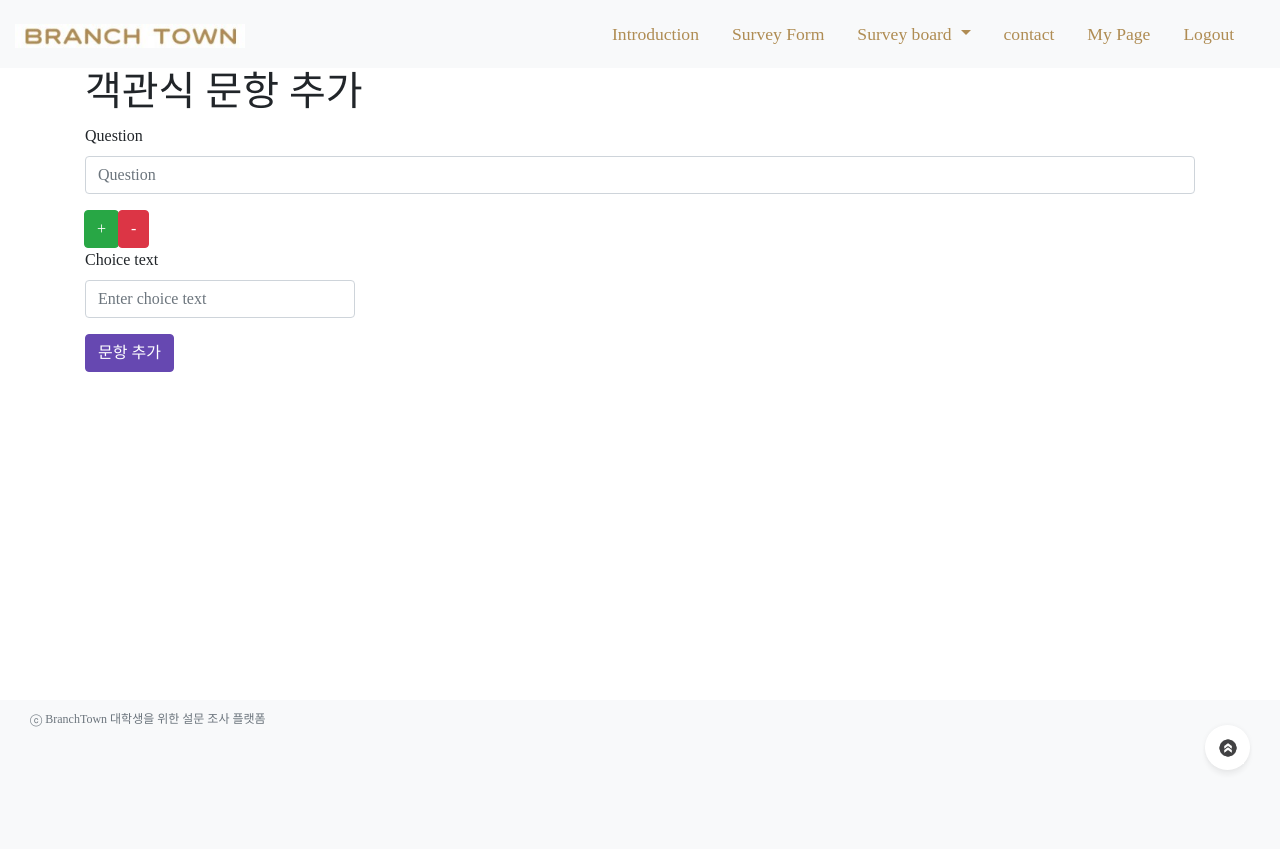
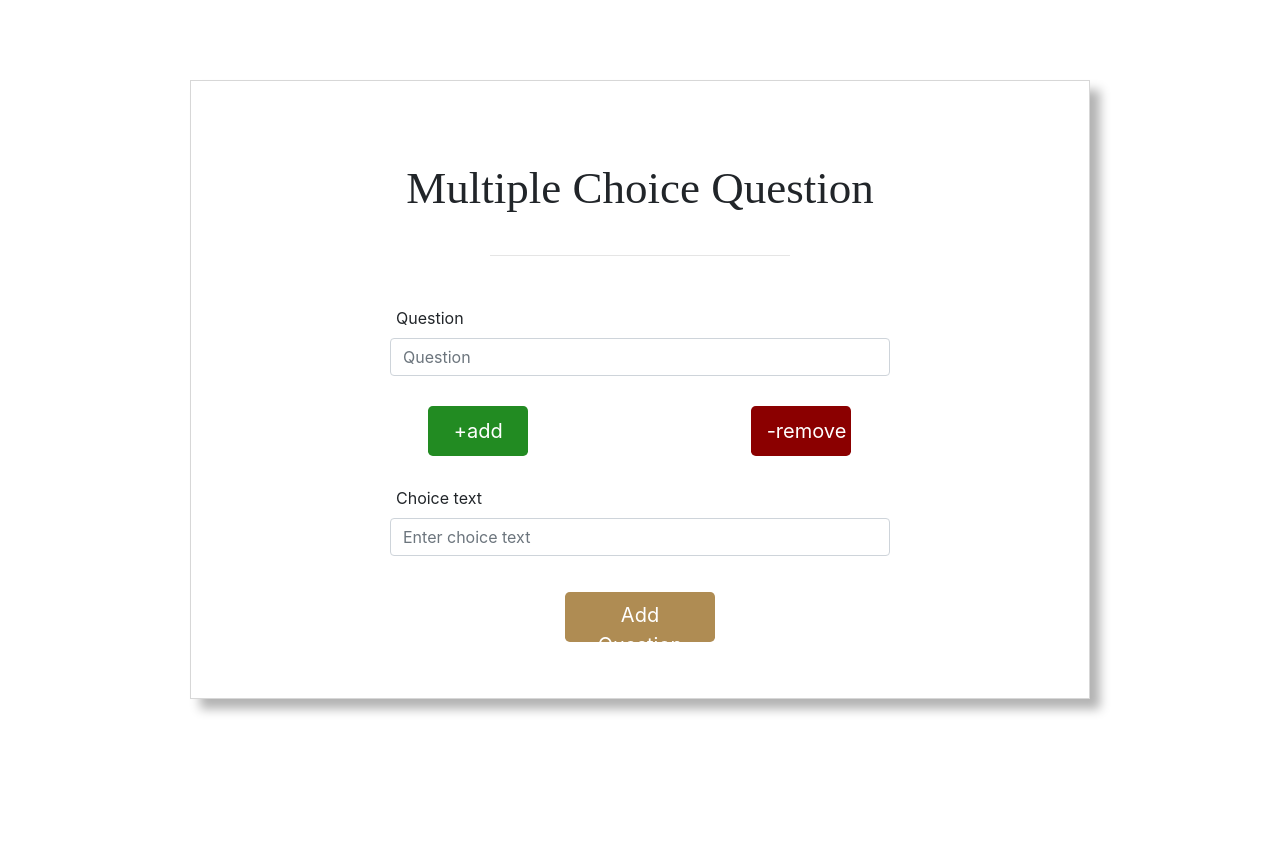
Before and after one commit to pirogramming/BranchTown, a Django app: page /survey/make/1/choice/ in a window 1280 px wide. Before the commit the page ends 772 px from the top, so only its background shows below. Run offline with Django 3.2, Linux system fonts and the light colour scheme; a user stored in the database is signed in; tables that the repository leaves empty hold one stand-in row (values such as "Sample post"); some libraries are stand-ins or nearby versions; some web fonts are replaced.

Commit message:
master로 이사 준비

```diff
--- a/branchtown/templates/layout.html
+++ b/branchtown/templates/layout.html
@@ -7,7 +7,7 @@
           content="width=device-width, user-scalable=no, initial-scale=1.0, maximum-scale=1.0, minimum-scale=1.0">
     <meta http-equiv="X-UA-Compatible" content="ie=edge">
     <title>{% block title %}BranchTown{% endblock %}</title>
-    <script scr="https:/ajax.googleapis.com/ajax/libs/jquery/3.3.1/jquery.min.js"></script>
+    <script src="https:/ajax.googleapis.com/ajax/libs/jquery/3.3.1/jquery.min.js"></script>
     <script src="https://code.jquery.com/jquery-3.3.1.slim.min.js" integrity="sha384-q8i/X+965DzO0rT7abK41JStQIAqVgRVzpbzo5smXKp4YfRvH+8abtTE1Pi6jizo" crossorigin="anonymous"></script>
     <script src="https://cdnjs.cloudflare.com/ajax/libs/popper.js/1.14.6/umd/popper.min.js" integrity="sha384-wHAiFfRlMFy6i5SRaxvfOCifBUQy1xHdJ/yoi7FRNXMRBu5WHdZYu1hA6ZOblgut" crossorigin="anonymous"></script>
     <script src="https://stackpath.bootstrapcdn.com/bootstrap/4.2.1/js/bootstrap.min.js" integrity="sha384-B0UglyR+jN6CkvvICOB2joaf5I4l3gm9GU6Hc1og6Ls7i6U/mkkaduKaBhlAXv9k" crossorigin="anonymous"></script>
--- a/main/static/main/css/style.css
+++ b/main/static/main/css/style.css
@@ -369,8 +369,6 @@ hr.light-100 {
     background-color : #c0a16b;
     color : white;
     outline-style : none;
-
-
 }
 
     .searchbar{
--- a/response/templates/response/survey.html
+++ b/response/templates/response/survey.html
@@ -22,7 +22,6 @@
                 {% endif %}
             {% endfor %}
         </ul>
-            <input type="submit" class="btn btn-success" value="제출">
-        </form>
+        <input type="submit" style="background-color: #c4a784; padding: 15px; border-radius: 10px; color: white; display: inline-block; width: 100px; text-align: center; border:none;" value="Submit">        </form>
     </div>
 {% endblock %}
--- a/response/views.py
+++ b/response/views.py
@@ -82,7 +82,7 @@ def response_survey(request, pk):
     fields = survey.field_set.all()
     if request.method == 'POST':
         for field in fields:
-            if field.type == '2':
+            if field.type == '3':
                 if request.POST.get('%d' % field.id):
                     answer = TextAnswer.objects.create(field=field, answer=request.POST.get('%d' % field.id))
             elif field.type == '1':
--- /dev/null
+++ b/survey/static/survey/css/style.css
@@ -0,0 +1,107 @@
+.container {
+    margin : 80px auto 150px auto;
+    width: 900px;
+    border: 1px solid #d7d7d7;
+    box-shadow: 10px 10px 10px rgba(0,0,0,0.3);
+}
+
+
+form {
+    margin-left: auto;
+    margin-right : auto;
+}
+
+.form-group{
+    margin-left : auto;
+    margin-right : auto;
+}
+.survey-title{
+    text-align : center;
+    margin-top : 40px;
+    font-size : 45px;
+    margin-bottom : 40px;
+}
+
+.form-control{
+    width : 500px;
+    margin-left : auto;
+    margin-right : auto;
+}
+
+label{
+    margin-left : 190px;
+    width : 100px;
+}
+
+#create-button{
+    margin-top : 100px;
+    margin-left : 400px;
+    margin-bottom : 100px;
+}
+
+.btn-lg {
+    background-color : #af8c53;
+    border : none;
+    width : 100px;
+    height : 50px;
+}
+
+.btn-lg:hover {
+    background-color : #c0a16b;
+    color : white;
+    border : none;
+}
+
+#exp{
+    float : right;
+    color : #8c8c8c;
+}
+
+.add-button {
+    width : 180px;
+    margin-right : 15px;
+    margin-bottom : 15px;
+    margin-top : 25px;
+}
+
+.input-group-append{
+    margin-top : 30px;
+    text-align : center;
+
+}
+
+.btn-success {
+    display : block;
+    margin-left : auto;
+    margin-right : auto;
+    background-color : forestgreen;
+}
+
+.btn-success:hover{
+    background-color : hotpink;
+}
+
+.btn-danger {
+    display : block;
+    margin-left : auto;
+    margin-right : auto;
+    background-color : darkred;
+}
+
+#form_set  {
+    display : block;
+    margin-top : 20px;
+}
+
+.choice-text{
+    margin-top : 30px;
+}
+
+.add-question {
+    display : block;
+    margin-left : auto;
+    margin-right : auto;
+    width : 150px;
+    margin-top : 20px;
+    margin-bottom: 40px;
+}
--- a/survey/templates/survey/make_choice.html
+++ b/survey/templates/survey/make_choice.html
@@ -1,39 +1,44 @@
-{% extends 'layout.html' %}
+{#{% extends 'layout.html' %}#}
+{% load bootstrap4 %}
+{% bootstrap_css %}
+{% load static %}
+{% block style %}
+    <link rel="stylesheet" href="{% static 'survey/css/style.css'%}">
+{% endblock %}
 
-{% load bootstrap4 %}
-
-{% bootstrap_css %}
 {% block content %}
     <div class="container">
-        <h1>객관식 문항 추가</h1>
+        <h1 class="survey-title" style="font-family : '나눔스퀘어'; margin-top : 80px;">Multiple Choice Question</h1>
+        <hr style="width : 300px; margin-bottom : 50px;"/>
+
         <form class="form-horizontal" method="POST" action="">
             {% csrf_token %}
             {% bootstrap_form field_form %}
 
             <div class="input-group-append">
-                <input type="button" class="btn btn-success" id="add_more" value="+">
-                <input type="button" class="btn btn-danger" id="remove" value="-">
+                <input type="button" class="btn btn-success btn-lg" id="add_more" value="+add">
+                <input type="button" class="btn btn-danger btn-lg" id="remove" value="-remove">
             </div>
 
             {{ formset.management_form }}
             {% for form in formset %}
             <div class="row form-row form-horizontal" id="form_set">
-                <div class="col-12 col-sm-6 col-lg-4 col-xl-3">
+                <div class="col-12 choice-text">
                     {% bootstrap_form form %}
                 </div>
             </div>
             {% endfor %}
 
             <div id="empty_form" style="display:none">
-                <div class="col-sm-6 col-lg-4 col-xl-3">
+                <div class="col-12 choice-text">
                     {% bootstrap_form formset.empty_form %}
         {#            {{ formset.empty_form.as_table }}#}
                 </div>
             </div>
 
             <div class="row">
-                <div class="col-4">
-                    <button type="submit" class="btn btn-primary">문항 추가</button>
+                <div class="col-12">
+                    <button type="submit" class="btn btn-primary btn-lg add-question">Add Question</button>
                 </div>
             </div>
         </form>
```
Also changed, not shown: response/static/response/css/style.css (+26 -29 lines), survey/templates/survey/make_field_mul.html (+6 -4 lines), survey/templates/survey/make_index.html (+25 -10 lines), survey/templates/survey/make_survey.html (+16 -7 lines), main/static/main/images/tree1.jpg (added), main/static/main/images/tree2.jpg (added), main/static/main/images/tree3.jpg (added), survey/static/survey/js/script.js (added).
